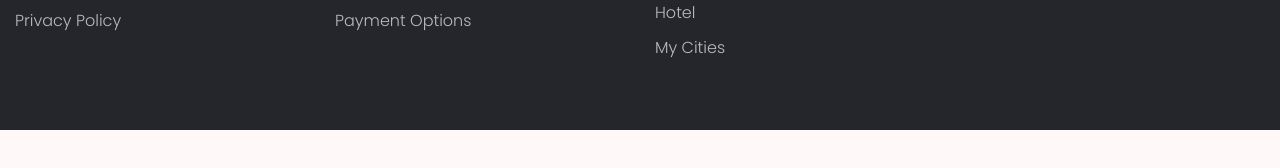
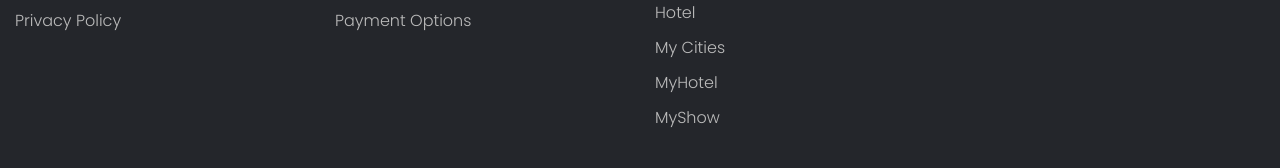
Before and after one commit to GinoValenti/mytinerary-netrunners, a React (Create React App) app: page / in a window 1280 px wide. Shown: the part 3840-4008 px from the top of the page. Before the commit the page ends 3970 px from the top, so only its background shows below. Built offline with nearby package versions, Linux system fonts and the light colour scheme.

Commit message:
MT-01-41

```diff
--- a/package.json
+++ b/package.json
@@ -15,7 +15,7 @@
     "react-redux": "^8.0.5",
     "react-router-dom": "^6.4.3",
     "react-scripts": "5.0.1",
-    "sweetalert2": "^11.6.9",
+    "sweetalert2": "^11.6.10",
     "web-vitals": "^2.1.4"
   },
   "scripts": {
--- a/src/components/footer/Footer.jsx
+++ b/src/components/footer/Footer.jsx
@@ -32,6 +32,8 @@ export default function Footer() {
                     <li><NavLink to="/newcity">City</NavLink></li>
                     <li><NavLink to="/newhotel">Hotel</NavLink></li>
                     <li><NavLink to="/mycities">My Cities</NavLink></li>
+                    <li><NavLink to="/myhotel">MyHotel</NavLink></li>
+                    <li><NavLink to="/myshow">MyShow</NavLink></li>
                 </ul>
             </div>
             <div className="footer-col">
```
